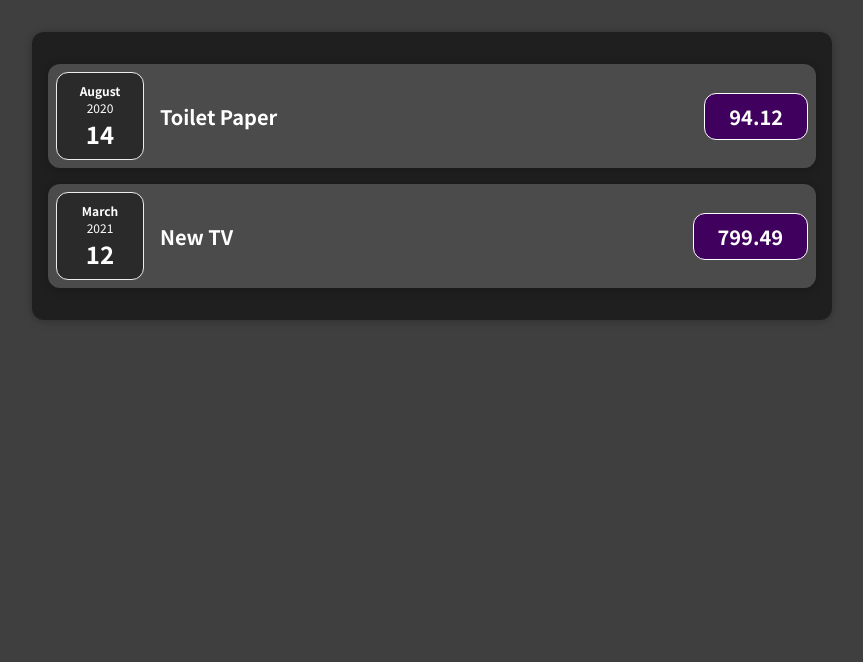
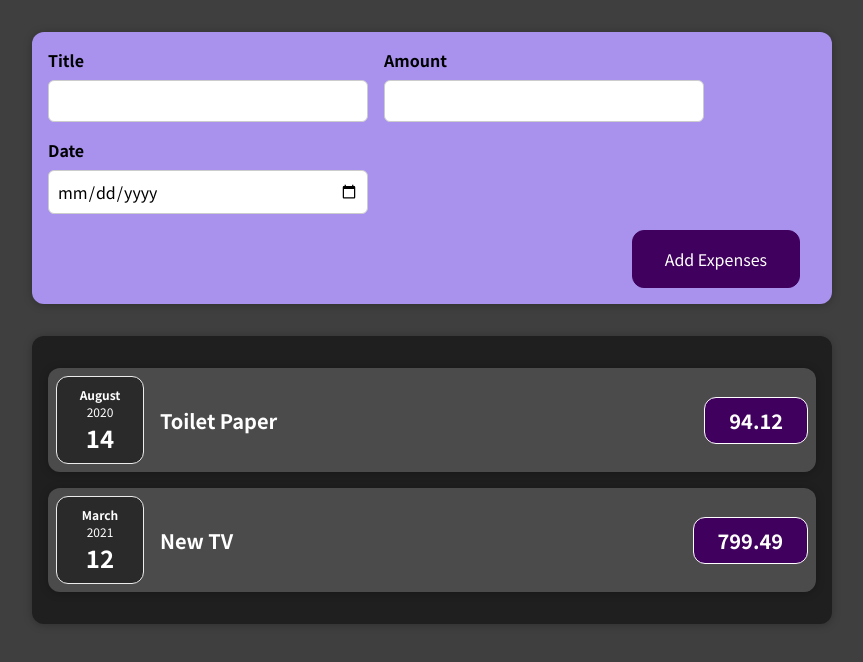
Before and after one commit to Ivandamien/expense_tracker, a React (Create React App) app: page / in a window 1280 px wide. Shown: the top 662 px of the page, without its empty margins (208-1071 px from the left). Built offline with nearby package versions, Linux system fonts and the light colour scheme.

Commit message:
Finished importing the new expense component to the main App function to be rendered

```diff
--- a/src/App.js
+++ b/src/App.js
@@ -1,5 +1,9 @@
 // import ExpenseItem from "./components/ExpenseItem";
 import Expenses from './components/Expenses/Expenses'
+
+import NewExpense from './components/NewExpense/NewExpense'
+
+
 function App() {
   const expenses = [
 
@@ -26,6 +30,8 @@ function App() {
 
   return (
     <div className="App">
+
+      <NewExpense />
       <Expenses items={expenses}         />
     </div>
   );
--- a/src/components/NewExpense/ExpenseForm.js
+++ b/src/components/NewExpense/ExpenseForm.js
@@ -7,7 +7,21 @@ const ExpenseForm = () => {
 
         <form action="">
             <div className="new-expense__controls">
-
+                <div className="new-expense__control">
+                    <label htmlFor="">Title</label>
+                    <input type="text" name="" id="" />
+                </div>
+                <div className="new-expense__control">
+                    <label htmlFor="">Amount</label>
+                    <input type="number" name="" id="" min="0.01" step="0.01" />
+                </div>
+                <div className="new-expense__control">
+                    <label htmlFor="">Date</label>
+                    <input type="date" name="" id="" min="2019-01-01" max="2022-12-31" />
+                </div>
+            </div>
+            <div className="new-expense__actions">
+                <button type="submit">Add Expenses</button>
             </div>
           </form>
 
--- a/src/components/NewExpense/NewExpense.js
+++ b/src/components/NewExpense/NewExpense.js
@@ -1,5 +1,6 @@
 import React from 'react';
 
+import ExpenseForm from './ExpenseForm'
 import './NewExpenses.css';
 
 
@@ -7,7 +8,7 @@ const NewExpense = () => {
     return (
         <div className="new-expense">
 
-
+         <ExpenseForm />
         </div>
     );
 }
```
